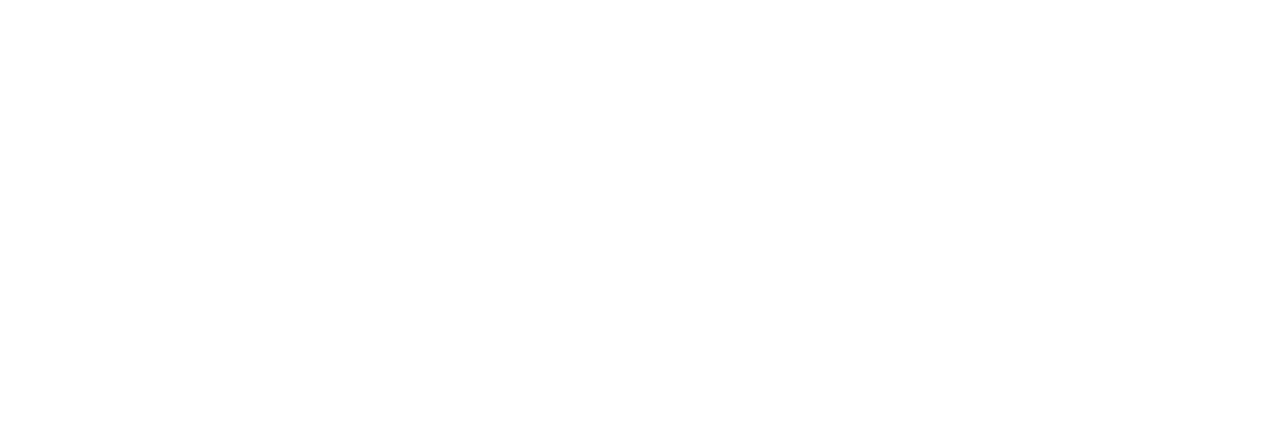
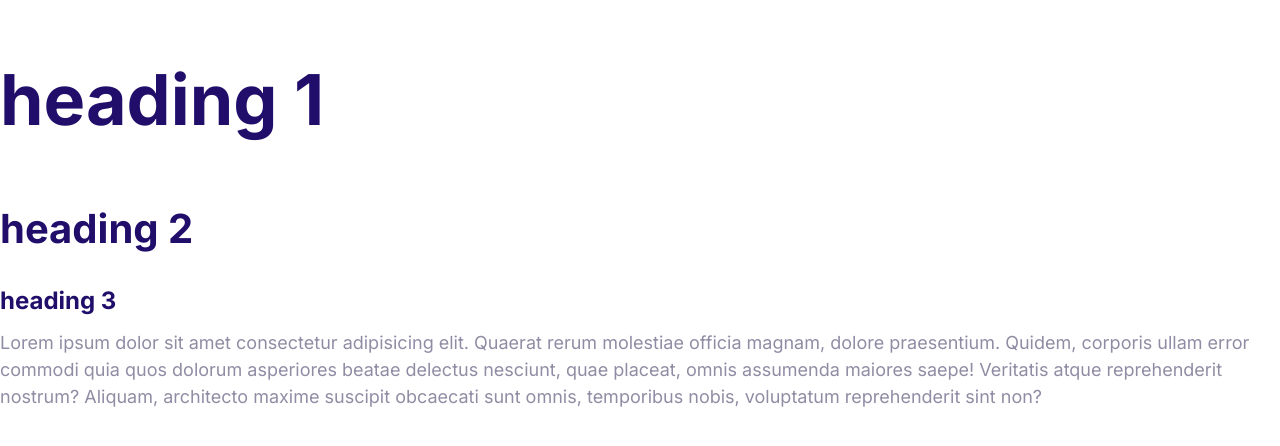
Before and after one commit to StrongMind0/Adeyemi, a plain HTML site: page new.html in a window 1280 px wide. Drawn offline with Linux system fonts and the light colour scheme.

Commit message:
Define the styles for the fonts

```diff
--- a/css/styles.css
+++ b/css/styles.css
@@ -1,3 +1,7 @@
+*{
+    box-sizing: border-box;
+}
+
 :root{
     --color-primary: #2584ff;
     --color-secondary: #00d9ff;
@@ -5,3 +9,53 @@
     --color-headings: #210e6b;
     --color-body: #918ca4;
 }
+
+html{
+    font-size: 62.5%;
+}
+
+body{
+    color: var(--color-body);
+    font-size: 2.4rem;
+    font-family: Inter, Arial, Helvetica, sans-serif;
+    line-height: 1.5;
+}
+
+h1,
+h2,
+h3{
+    color: var(--color-headings);
+    margin-bottom: 1rem;
+}
+
+h1{
+    font-size: 7rem !important;
+}
+
+h2{
+    font-size: 4rem;
+}
+
+h3{
+    font-size: 3rem;
+}
+
+p{
+    margin-top: 0;
+}
+
+@media screen and (min-width: 1064px) {
+    h1{
+        font-size: 8rem;
+    }
+    h2{
+        font-size: 4rem;
+    }
+    h3{
+        font-size: 2.4rem;
+    }
+
+    body{
+        font-size: 1.8rem;
+    }
+}
--- a/new.html
+++ b/new.html
@@ -5,8 +5,16 @@
     <meta http-equiv="X-UA-Compatible" content="IE=edge">
     <meta name="viewport" content="width=device-width, initial-scale=1.0">
     <title>Document</title>
+    <link rel="preconnect" href="https://fonts.gstatic.com" crossorigin>
+    <link href="https://fonts.googleapis.com/css2?family=Inter:wght@400;700&display=swap" rel="stylesheet">
+    <link rel="stylesheet" href="/css/styles.css">
+    <link rel="stylesheet" href="/css/normalize .css">
 </head>
 <body>
+    <h1>heading 1</h1>
+    <h2>heading 2</h2>
+    <h3>heading 3</h3>
+    <p> Lorem ipsum dolor sit amet consectetur adipisicing elit. Quaerat rerum molestiae officia magnam, dolore praesentium. Quidem, corporis ullam error commodi quia quos dolorum asperiores beatae delectus nesciunt, quae placeat, omnis assumenda maiores saepe! Veritatis atque reprehenderit nostrum? Aliquam, architecto maxime suscipit obcaecati sunt omnis, temporibus nobis, voluptatum reprehenderit sint non?</p>
 
 </body>
 </html>
```
